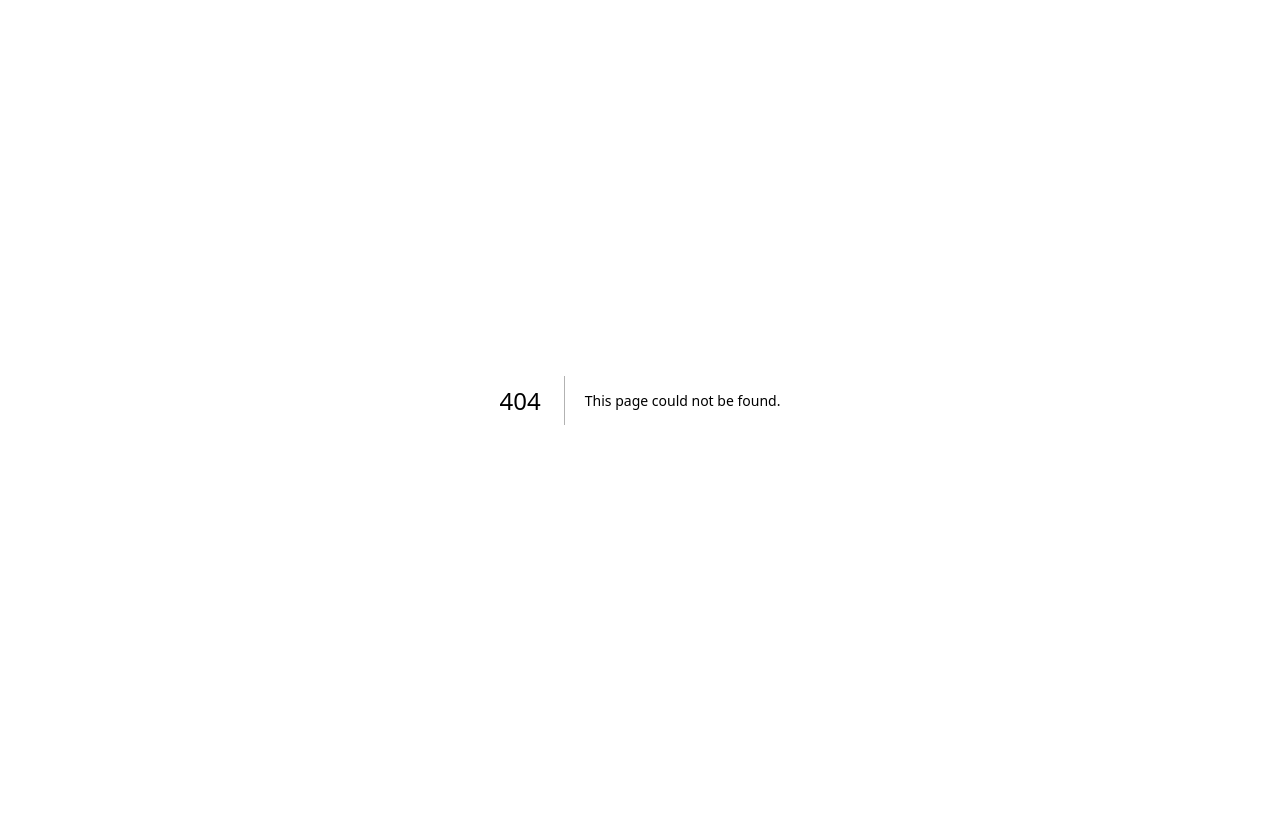
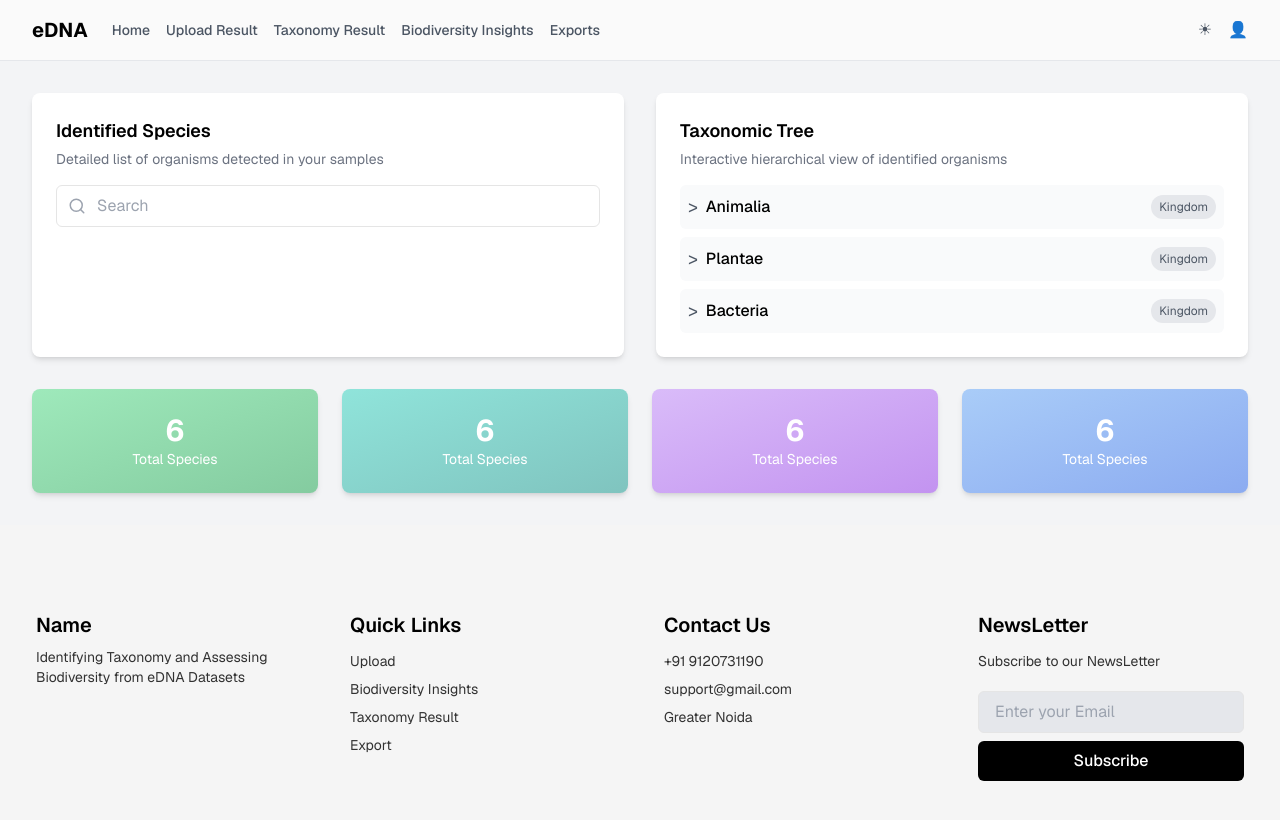
Before and after one commit to YajjatGupta/Edna-Project, a Next.js app in the folder frontend/: page /analysis-result in a window 1280 px wide. Before the commit this address had no page. Shown: the top 820 px of the page. Built offline with nearby package versions, Linux system fonts and the light colour scheme.

Commit message:
update data  updated

```diff
--- /dev/null
+++ b/frontend/app/analysis-result/page.tsx
@@ -0,0 +1,152 @@
+"use client"
+
+import { Search } from "lucide-react"
+import { useState } from "react"
+
+// Define the type for a kingdom object
+type Kingdom = {
+  name: string;
+  details: string[];
+};
+
+export default function AnalysisResultsPage() {
+  const [activeKingdom, setActiveKingdom] = useState<string | null>(null);
+
+  // Corrected function signature with a defined type for 'kingdom'
+  const handleKingdomClick = (kingdom: string) => {
+    setActiveKingdom(activeKingdom === kingdom ? null : kingdom);
+  };
+
+  const kingdomData: Kingdom[] = [ // Use the defined type here
+    { name: 'Animalia', details: ['Phylum: Chordata', 'Class: Mammalia', 'Order: Primates'] },
+    { name: 'Plantae', details: ['Division: Magnoliophyta', 'Class: Liliopsida', 'Order: Asparagales'] },
+    { name: 'Bacteria', details: ['Phylum: Proteobacteria', 'Class: Gammaproteobacteria', 'Order: Enterobacteriales'] },
+  ];
+
+  const stats = [
+    { label: "Total Species", value: 6, color: "from-green-400/50 to-green-600/50" },
+    { label: "Total Species", value: 6, color: "from-teal-400/50 to-teal-600/50" },
+    { label: "Total Species", value: 6, color: "from-purple-400/50 to-purple-600/50" },
+    { label: "Total Species", value: 6, color: "from-blue-400/50 to-blue-600/50" },
+  ];
+
+  return (
+    <div className="flex flex-col min-h-screen bg-neutral-50 text-black">
+      {/* Navbar */}
+      <nav className="flex items-center justify-between p-4 px-8 border-b border-gray-200">
+        <div className="flex items-center gap-6">
+          <span className="text-xl font-bold">eDNA</span>
+          <div className="flex gap-4 text-sm font-medium text-gray-600">
+            <a href="#" className="hover:underline">Home</a>
+            <a href="#" className="hover:underline">Upload Result</a>
+            <a href="#" className="hover:underline">Taxonomy Result</a>
+            <a href="#" className="hover:underline">Biodiversity Insights</a>
+            <a href="#" className="hover:underline">Exports</a>
+          </div>
+        </div>
+        <div className="flex items-center gap-4">
+          <span className="text-gray-600">☀</span>
+          <span className="text-gray-600">👤</span>
+        </div>
+      </nav>
+
+      {/* Main Content Area */}
+      <main className="flex-grow p-8 bg-gray-100">
+        <div className="flex flex-wrap lg:flex-nowrap gap-8 mb-8">
+          {/* Identified Species Card */}
+          <div className="flex-1 min-w-[300px] bg-white p-6 rounded-lg shadow-md">
+            <h2 className="text-lg font-semibold mb-1">Identified Species</h2>
+            <p className="text-gray-500 text-sm mb-4">Detailed list of organisms detected in your samples</p>
+            <div className="relative">
+              <input type="text" placeholder="Search" className="w-full pl-10 pr-4 py-2 border rounded-md focus:outline-none focus:ring-2 focus:ring-gray-300" />
+              <Search className="absolute left-3 top-1/2 -translate-y-1/2 text-gray-400" size={18} />
+            </div>
+          </div>
+
+          {/* Taxonomic Tree Card */}
+          <div className="flex-1 min-w-[300px] bg-white p-6 rounded-lg shadow-md">
+            <h2 className="text-lg font-semibold mb-1">Taxonomic Tree</h2>
+            <p className="text-gray-500 text-sm mb-4">Interactive hierarchical view of identified organisms</p>
+            <div className="flex flex-col gap-2">
+              {kingdomData.map((kingdom, index) => (
+                <div key={index} className="flex flex-col">
+                  {/* Corrected onClick handler to pass the kingdom name string */}
+                  <div className="flex items-center justify-between p-2 cursor-pointer bg-gray-50 rounded-md hover:bg-gray-100" onClick={() => handleKingdomClick(kingdom.name)}>
+                    <div className="flex items-center gap-2">
+                      <span className="text-lg text-gray-600">{activeKingdom === kingdom.name ? '∨' : '>'}</span>
+                      <span className="font-medium">{kingdom.name}</span>
+                    </div>
+                    <span className="bg-gray-200 text-gray-600 text-xs px-2 py-1 rounded-full">Kingdom</span>
+                  </div>
+                  {activeKingdom === kingdom.name && (
+                    <div className="pl-6 pt-2">
+                      {kingdom.details.map((detail, detailIndex) => (
+                        <p key={detailIndex} className="text-sm text-gray-600 mb-1">{detail}</p>
+                      ))}
+                    </div>
+                  )}
+                </div>
+              ))}
+            </div>
+          </div>
+        </div>
+
+        {/* Stats Section */}
+        <div className="grid grid-cols-1 sm:grid-cols-2 lg:grid-cols-4 gap-6">
+          {stats.map((stat, index) => (
+            <div key={index} className={`flex flex-col items-center justify-center p-6 rounded-lg shadow-md bg-gradient-to-br ${stat.color} text-white`}>
+              <span className="text-3xl font-bold">{stat.value}</span>
+              <span className="text-sm">{stat.label}</span>
+            </div>
+          ))}
+        </div>
+      </main>
+
+      {/* Footer */}
+      <footer className="w-full max-w-[1320px] mx-auto px-5 py-10 md:py-[70px] bg-neutral-100">
+        <div className="grid grid-cols-1 md:grid-cols-2 lg:grid-cols-4 gap-8 md:gap-12 p-4">
+          {/* Name Section */}
+          <div className="flex flex-col gap-2">
+            <h3 className="text-black text-xl font-semibold">Name</h3>
+            <p className="text-black/80 text-sm font-normal">Identifying Taxonomy and Assessing Biodiversity from eDNA Datasets</p>
+          </div>
+
+          {/* Quick Links Section */}
+          <div className="flex flex-col gap-3">
+            <h3 className="text-black text-xl font-semibold">Quick Links</h3>
+            <div className="flex flex-col gap-2">
+              <a href="#" className="text-black/80 text-sm font-normal transition-transform transform hover:scale-[1.02] hover:underline">Upload</a>
+              <a href="#" className="text-black/80 text-sm font-normal transition-transform transform hover:scale-[1.02] hover:underline">Biodiversity Insights</a>
+              <a href="#" className="text-black/80 text-sm font-normal transition-transform transform hover:scale-[1.02] hover:underline">Taxonomy Result</a>
+              <a href="#" className="text-black/80 text-sm font-normal transition-transform transform hover:scale-[1.02] hover:underline">Export</a>
+            </div>
+          </div>
+
+          {/* Contact Us Section */}
+          <div className="flex flex-col gap-3">
+            <h3 className="text-black text-xl font-semibold">Contact Us</h3>
+            <div className="flex flex-col gap-2">
+              <p className="text-black/80 text-sm font-normal transition-transform transform hover:scale-[1.02]">+91 9120731190</p>
+              <p className="text-black/80 text-sm font-normal transition-transform transform hover:scale-[1.02]">support@gmail.com</p>
+              <p className="text-black/80 text-sm font-normal transition-transform transform hover:scale-[1.02]">Greater Noida</p>
+            </div>
+          </div>
+
+          {/* Newsletter Section */}
+          <div className="flex flex-col gap-3">
+            <h3 className="text-black text-xl font-semibold">NewsLetter</h3>
+            <p className="text-black/80 text-sm font-normal">Subscribe to our NewsLetter</p>
+            <div className="flex flex-col gap-2 mt-2">
+              <input
+                type="email"
+                placeholder="Enter your Email"
+                className="px-4 py-2 border rounded-md focus:outline-none focus:ring-2 focus:ring-gray-300 bg-gray-200 text-gray-800"
+              />
+              <button className="bg-black text-white px-4 py-2 rounded-md font-medium transition-transform transform hover:scale-[1.02]">Subscribe</button>
+            </div>
+          </div>
+        </div>
+      </footer>
+    </div>
+  )
+}
--- a/frontend/app/upload-data/page.tsx
+++ b/frontend/app/upload-data/page.tsx
@@ -6,6 +6,12 @@ import { Upload } from "lucide-react";
 
 export default function UploadPage() {
   const [files, setFiles] = useState<File[]>([]);
+  const [metadata, setMetadata] = useState({
+    sampleLocation: '',
+    sampleType: '',
+    collectionDate: '',
+    samplingDepth: ''
+  });
   const fileInputRef = useRef<HTMLInputElement>(null);
 
   const handleDragOver = (e: React.DragEvent<HTMLDivElement>) => {
@@ -39,6 +45,30 @@ export default function UploadPage() {
     fileInputRef.current?.click();
   };
 
+  const handleMetadataChange = (e: React.ChangeEvent<HTMLInputElement>) => {
+    const { name, value } = e.target;
+    setMetadata(prev => ({ ...prev, [name]: value }));
+  };
+
+  // New function to handle the analysis
+  const handleStartAnalysis = () => {
+    if (files.length === 0) {
+      alert("Please upload at least one file before starting the analysis.");
+      return;
+    }
+    // Here you would send the files and metadata to your backend
+    console.log("Starting analysis with files:", files);
+    console.log("Metadata:", metadata);
+
+    // In a real application, you would create a FormData object and send it
+    // const formData = new FormData();
+    // files.forEach(file => {
+    //   formData.append('files', file);
+    // });
+    // formData.append('metadata', JSON.stringify(metadata));
+    // fetch('/api/analyze', { method: 'POST', body: formData });
+  };
+
   return (
     <div className="min-h-screen bg-background text-foreground flex flex-col items-center p-8">
       <header className="w-full max-w-4xl mb-8">
@@ -54,7 +84,6 @@ export default function UploadPage() {
             Upload your FASTA file containing your eDNA sequence data
           </p>
           <div
-            // Updated class to increase padding and dimensions
             className="mt-4 p-16 border border-dashed rounded-lg text-center cursor-pointer min-h-[200px] w-full"
             onDragOver={handleDragOver}
             onDrop={handleDrop}
@@ -69,9 +98,9 @@ export default function UploadPage() {
             type="file"
             ref={fileInputRef}
             onChange={handleFileChange}
-            multiple // Allow multiple files
+            multiple
             className="hidden"
-            accept=".fasta,.fna,.fa" // <-- Add this line
+            accept=".fasta,.fna,.fa"
           />
           {files.length > 0 && (
             <div className="mt-4 text-center">
@@ -88,7 +117,10 @@ export default function UploadPage() {
 
       {/* Action Buttons */}
       <div className="mt-8 flex gap-4">
-        <Button className="bg-primary text-primary-foreground">
+        <Button
+          className="bg-primary text-primary-foreground"
+          onClick={handleStartAnalysis} // Add the click handler here
+        >
           Start Analysis
         </Button>
         {files.length > 0 && (
```
